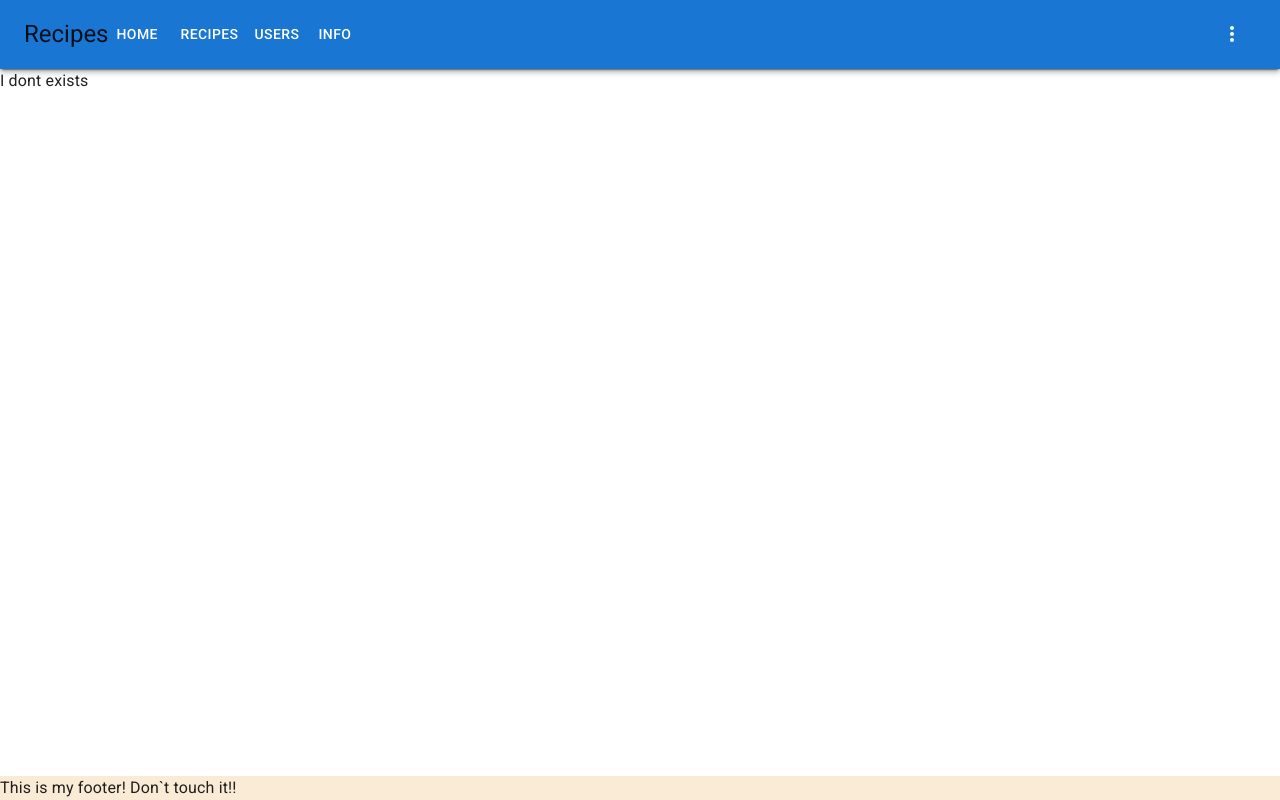
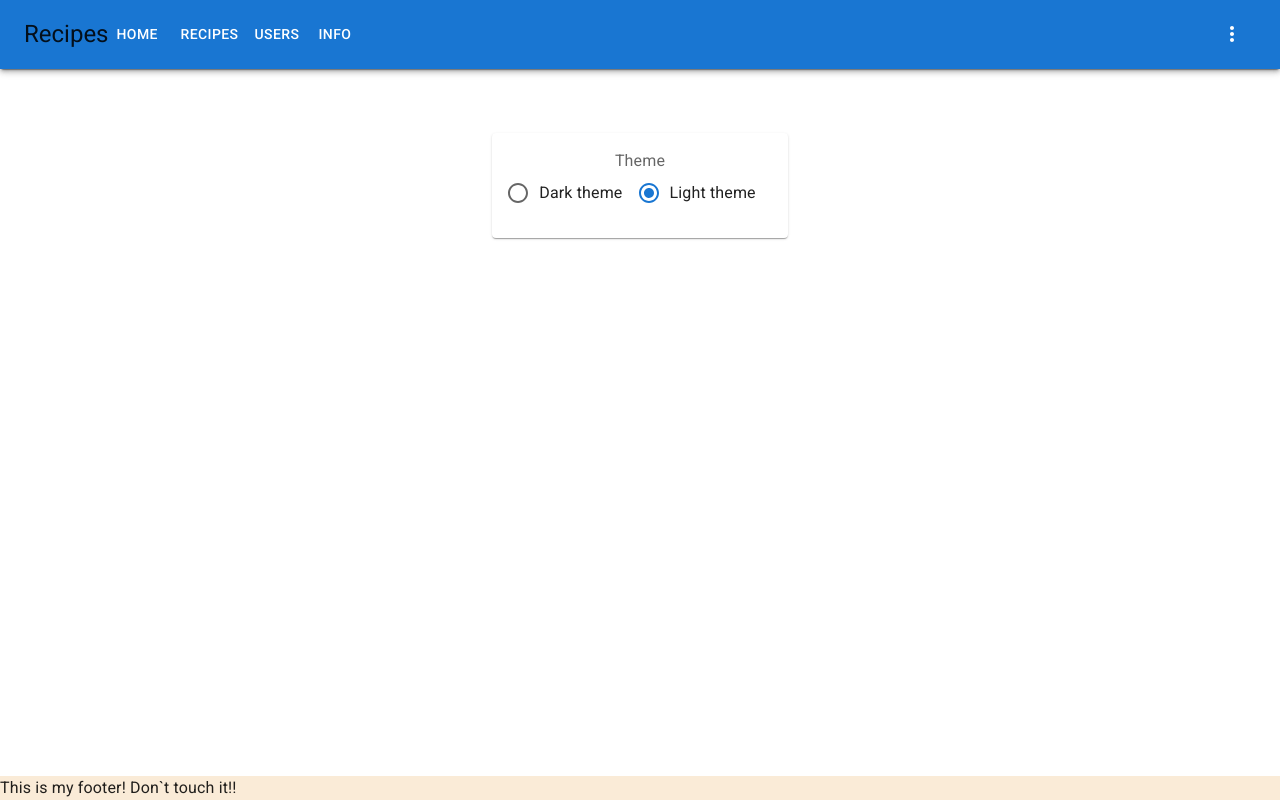
Before and after one commit to tlehikoinen/recipe-site, a React (Create React App) app in the folder frontend/: page /settings in a window 1280 px wide. Built offline with nearby package versions, Linux system fonts and the light colour scheme; a web font is replaced by a local one.

Commit message:
Change theme from settings, dark and light modes available. Saves preferred theme to DB.

```diff
--- a/frontend/src/App.js
+++ b/frontend/src/App.js
@@ -7,6 +7,7 @@ import LogOut from './pages/LogOut'
 import Profile from './pages/Profile'
 import Recipes from './pages/Recipes'
 import Recipe from './pages/Recipe'
+import Settings from './pages/Settings'
 import SignUp from './pages/SignUp'
 import UserProfiles from './pages/UserProfiles'
 import UserProfile from './pages/UserProfile'
@@ -27,6 +28,11 @@ import { CssBaseline } from '@mui/material'
 import UserServices from './services/userServices'
 import RecipeServices from './services/recipeServices'
 
+const themeOptions = {
+  light: LightTheme,
+  dark: DarkTheme
+}
+
 const App = () => {
   // const [theme, setTheme] = useState(LightTheme)
 
@@ -35,24 +41,39 @@ const App = () => {
   //   setTheme((theme === LightTheme) ? DarkTheme : LightTheme)
   // }
   const [user, setUser] = useState(null)
+  const [theme, setTheme] = useState(null)
+  const changeTheme = (theme) => {
+    setTheme(theme)
+  }
+
   const userCtx = { user, setUser }
+  const themeCtx = { theme, changeTheme }
 
   useEffect(() => {
     const userJson = window.localStorage.getItem('userJson')
     if (userJson) {
       const user = JSON.parse(userJson)
       if (user) {
-        console.log(Object.entries(user))
+        themeCtx.changeTheme(user.user.theme)
         UserServices.setToken(user.token)
         RecipeServices.setToken(user.token)
       }
       setUser(user)
+    } else {
+      const themeInStorage = window.localStorage.getItem('theme')
+      if (themeInStorage === '' || themeInStorage === undefined || !themeInStorage) {
+        themeCtx.changeTheme('light')
+      } else {
+        themeCtx.changeTheme(themeInStorage)
+      }
     }
   }, [])
 
   return (
     <Contexts.UserContext.Provider value={userCtx}>
-      <ThemeProvider theme={LightTheme}>
+      <Contexts.PageInfoContext.Provider value={themeCtx}>
+        {/* <ThemeProvider theme={user?.user?.theme === 'dark' ? DarkTheme : LightTheme}> */}
+        <ThemeProvider theme={themeOptions[theme] || LightTheme}>
           <CssBaseline/>
           <Container disableGutters maxWidth='xl'>
             <NavBar />
@@ -63,6 +84,7 @@ const App = () => {
               <Route path="/profile" element={<Profile />} />
               <Route path="/recipes" element={<Recipes />} />
               <Route path="/recipes/:id" element={<Recipe />} />
+              <Route path="/settings" element={<Settings />} />
               <Route path="/signup" element={<SignUp />} />
               <Route path="/users" element={<UserProfiles />} />
               <Route path="/users/:id" element={<UserProfile />} />
@@ -72,6 +94,7 @@ const App = () => {
             <Footer />
           </Container>
         </ThemeProvider>
+      </Contexts.PageInfoContext.Provider>
     </Contexts.UserContext.Provider>
 
   )
--- a/frontend/src/components/BackToTop.js
+++ b/frontend/src/components/BackToTop.js
@@ -1,5 +1,9 @@
+/* eslint-disable */
 import React, { useEffect, useState } from 'react'
 import Controls from './controls/Controls'
+import UpIcon from '@mui/icons-material/KeyboardArrowUp'
+import Fab from '@mui/material/Fab'
+import { green } from '@mui/material/colors';
 
 const BackToTop = ( { windowOffsetLimit }) => {
   const [showButton, setShowButton] = useState(false)
@@ -27,7 +31,10 @@ const BackToTop = ( { windowOffsetLimit }) => {
   }, [showButton])
   return (
     <>
-      {showButton && <Controls.Button onClick={scrollToTop} className='backToTopBtn' text="Top!" sx={{ position: 'fixed' }}/>}
+      {showButton &&
+      <Fab color='primary' className='backToTopBtn' sx={{ position: 'fixed' }} onClick={scrollToTop} >
+        <UpIcon/>
+      </Fab> }
     </>
   )
 }
--- a/frontend/src/components/NavBar.js
+++ b/frontend/src/components/NavBar.js
@@ -20,7 +20,8 @@ const userPages = [
 
 const loginPages = [
   { name: 'login', url:'/login' },
-  { name: 'sign up', url:'/signup' }
+  { name: 'sign up', url:'/signup' },
+  { name: 'settings', url:'/settings' }
 ]
 
 const NavBar = () => {
--- /dev/null
+++ b/frontend/src/contexts/PageInfoContext.js
@@ -0,0 +1,6 @@
+import React from 'react'
+
+// Theme can be either 'light' or 'dark'
+const PageInfoContext = React.createContext( { theme: '', toggleTheme: () => {} } )
+
+export default PageInfoContext
--- a/frontend/src/contexts/index.js
+++ b/frontend/src/contexts/index.js
@@ -1,7 +1,9 @@
 import UserContext from './UserContext'
+import PageInfoContext from './PageInfoContext'
 
 const Contexts = {
-  UserContext
+  UserContext,
+  PageInfoContext
 }
 
 export default Contexts
--- a/frontend/src/pages/Login/LoginForm.js
+++ b/frontend/src/pages/Login/LoginForm.js
@@ -24,12 +24,14 @@ const validationSchema = yup.object({
 const LoginForm = () => {
 
   const { setUser } = useContext(Contexts.UserContext)
+  const { changeTheme } = useContext(Contexts.PageInfoContext)
   const history = useNavigate()
 
   const handleLogin = (data) => {
     window.localStorage.setItem('userJson', JSON.stringify(data))
     UserServices.setToken(data.token)
     RecipeServices.setToken(data.token)
+    changeTheme(data.user.theme)
     setUser(data)
     history('/')
   }
--- a/frontend/src/pages/Profile/OwnUserProfile.js
+++ b/frontend/src/pages/Profile/OwnUserProfile.js
@@ -85,12 +85,12 @@ const OwnUserProfile = ({ context }) => {
       { !showEdit?
         <CardContent>
           <Grid container>
-            <Grid item xs={5}>
+            <Grid item xs={6}>
               <CardContent>
                 <ImageWithDialog avatar={avatar} />
               </CardContent>
             </Grid>
-            <Grid item xs={7}>
+            <Grid item xs={6}>
               <CardContent>
                 <Box display='flex' flexDirection={'column'}>
                   <Typography variant='h6'>{context.user.user.username}</Typography>
--- /dev/null
+++ b/frontend/src/pages/Settings/index.js
@@ -0,0 +1,62 @@
+import { Card,  CardContent, Grid } from '@mui/material'
+import React, { useContext } from 'react'
+import RadioGroup from '../../components/controls/RadioGroup'
+import useStyles from './styles'
+import Contexts from '../../contexts'
+import userServices from '../../services/userServices'
+
+const themeOptions = {
+  light: 'Light theme',
+  dark: 'Dark theme'
+}
+
+/*
+Toggles theme in context.
+Context change for theme forces re-render, default value for radiogroup is got straight from it
+On re-render it value automatically changes. RadioGroup state is not tracked elsewhere.
+*/
+
+const index = () => {
+  //const context = useContext(Contexts.UserContext)
+  const infoCtx = useContext(Contexts.PageInfoContext)
+  const userCtx = useContext(Contexts.UserContext)
+  const classes = useStyles()
+
+  const themeChange = (e) => {
+    const { value } = e.target
+
+    if (value === themeOptions[infoCtx?.theme]) {   // If theme equals clicked, return
+      return
+    }
+    else {
+      const updatedTheme = Object.keys(themeOptions).filter(k => {return themeOptions[k] === value})[0]  // updatedTheme is the key from themeOptions
+      window.localStorage.setItem('theme', updatedTheme)
+      infoCtx.changeTheme(updatedTheme)
+      if (userCtx.user) {
+        updateThemeInDb(updatedTheme)
+      }
+    }
+  }
+
+  const updateThemeInDb = async (theme) => {
+    await userServices.updateTheme(userCtx.user.user.id, theme)
+  }
+
+  return (
+    <Grid container className={classes.root}>
+      <Card>
+        <CardContent>
+          <RadioGroup
+            label='Theme'
+            name='radioTheme'
+            onChange={themeChange}
+            value={themeOptions[infoCtx?.theme] || themeOptions.light}
+            items={[{ title: 'Dark theme' }, { title: 'Light theme' }]} />
+
+        </CardContent>
+      </Card>
+    </Grid>
+  )
+}
+
+export default index
--- /dev/null
+++ b/frontend/src/pages/Settings/styles.js
@@ -0,0 +1,14 @@
+import { makeStyles } from '@mui/styles'
+
+const useStyles = makeStyles(() => ({
+  root: {
+    justifyContent: 'center',
+    marginTop: '4em',
+    '& .MuiFormLabel-root': {
+      textAlign: 'center'
+    }
+  }
+}))
+
+
+export default useStyles
--- a/frontend/src/services/userServices.js
+++ b/frontend/src/services/userServices.js
@@ -95,4 +95,14 @@ const signUp = async(user) => {
   return response
 }
 
-export default { addFollow, deleteFollow, deleteUserWithConfirmation, getAvatar, getUser, getUsers, login, postAvatar, setToken, signUp, updateDescription }
+const updateTheme = async (id, theme) => {
+  const config = { headers: { Authorization : token } }
+  const response = await axios.put(`${baseUrl}/users/${id}/theme`, { theme }, config)
+    .catch((error) => {
+      const { response } = error
+      return response
+    })
+  return response
+}
+
+export default { addFollow, deleteFollow, deleteUserWithConfirmation, getAvatar, getUser, getUsers, login, postAvatar, setToken, signUp, updateDescription, updateTheme }
--- a/frontend/src/styles/themes.js
+++ b/frontend/src/styles/themes.js
@@ -12,10 +12,10 @@ export const LightTheme = createTheme({
   palette: {
     mode: 'light',
     // primary: {
-    //   //main: orange[600],
+    //   main: orange[600],
     // },
     // secondary: {
-    //   //main: purple[300],
+    //   main: purple[300],
     // }
   },
 })
```
Also changed, not shown: 9 other files (tests, documents, lock files or other folders). Lines whose indentation alone changed are shown as unchanged.
